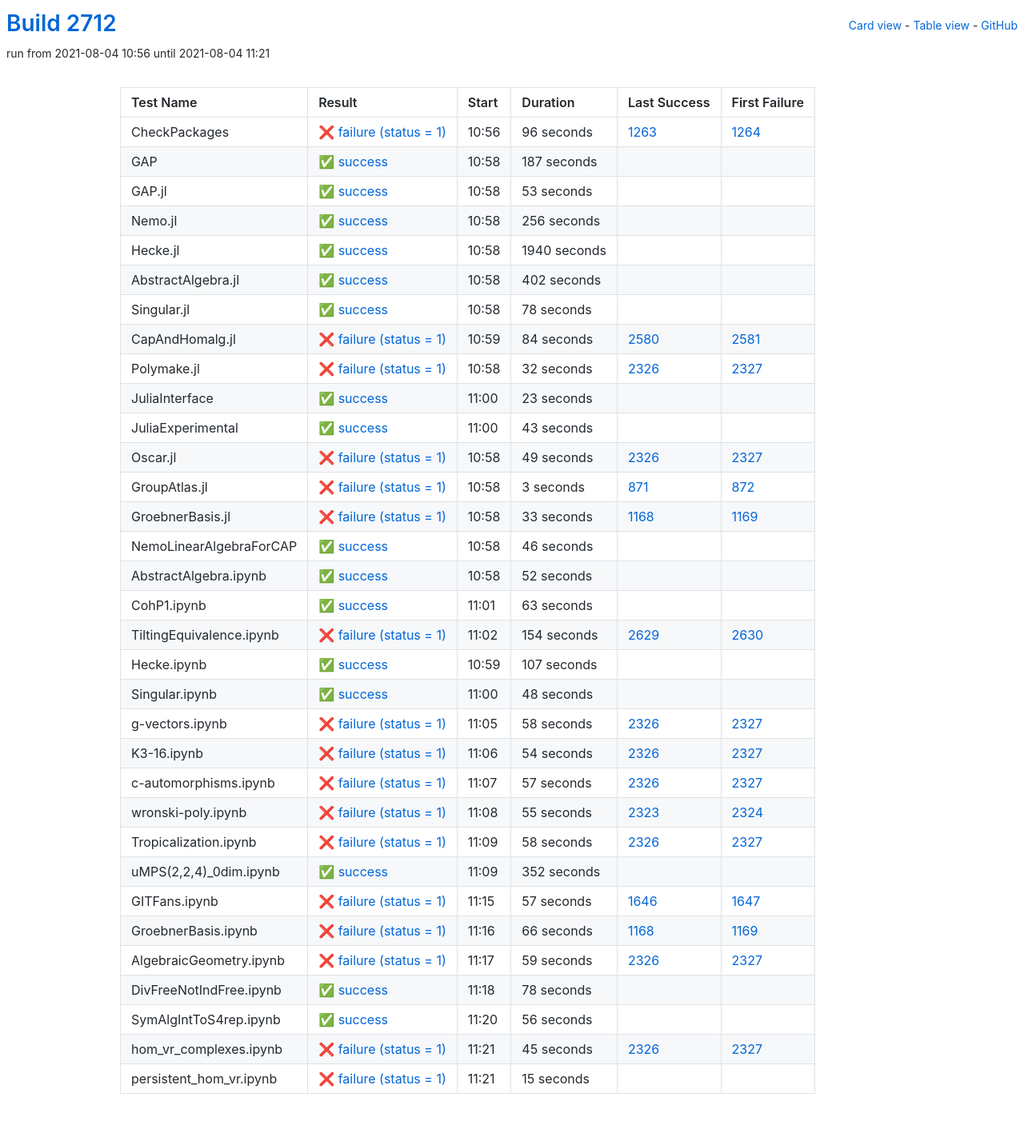
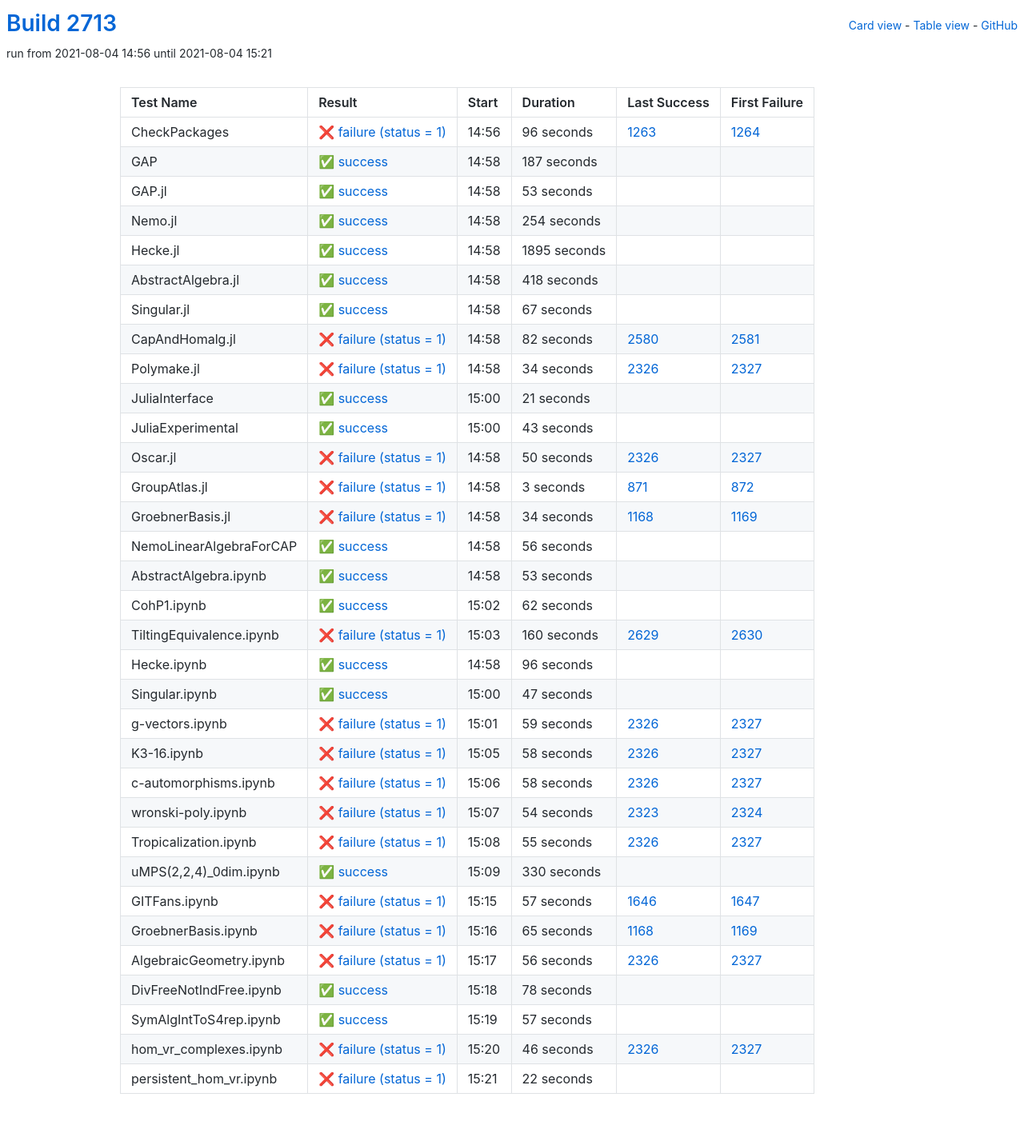
Before and after one commit to oscar-system/oscar-ci-status-stable, a Jekyll site: the page built from table.html, in a window 1280 px wide. Shown: the whole page at 80% size. Built offline with Jekyll 4.4.1, drawn with Linux system fonts in a browser that asks for light colours.

Commit message:
Build #2713

```diff
--- a/_data/ci.yml
+++ b/_data/ci.yml
@@ -1,6 +1,6 @@
 ---
-build: 2712
-build_url: https://oscarci.mathematik.uni-kl.de/job/oscar-stable/2712/
+build: 2713
+build_url: https://oscarci.mathematik.uni-kl.de/job/oscar-stable/2713/
 job: oscar-stable
 organization: oscar-system
 repo: oscar-ci-status-stable
@@ -8,8 +8,8 @@ repourl: https://github.com/oscar-system/oscar-ci-status-stable
 tests:
 - name: CheckPackages
   id: checkpackages
-  log: https://oscarci.mathematik.uni-kl.de/job/oscar-stable/2712/artifact/logs/build-2712/CheckPackages.log
-  start: 2021-08-04 10:56
+  log: https://oscarci.mathematik.uni-kl.de/job/oscar-stable/2713/artifact/logs/build-2713/CheckPackages.log
+  start: 2021-08-04 14:56
   success: false
   exitcode: 1
   status: failure
@@ -20,8 +20,8 @@ tests:
   first_failure_url: https://oscarci.mathematik.uni-kl.de/job/oscar-stable/1264/
 - name: GAP
   id: gap
-  log: https://oscarci.mathematik.uni-kl.de/job/oscar-stable/2712/artifact/logs/build-2712/GAP.log
-  start: 2021-08-04 10:58
+  log: https://oscarci.mathematik.uni-kl.de/job/oscar-stable/2713/artifact/logs/build-2713/GAP.log
+  start: 2021-08-04 14:58
   success: true
   exitcode: 0
   status: success
@@ -32,8 +32,8 @@ tests:
   first_failure_url:
 - name: GAP.jl
   id: gap-jl
-  log: https://oscarci.mathematik.uni-kl.de/job/oscar-stable/2712/artifact/logs/build-2712/GAP.jl.log
-  start: 2021-08-04 10:58
+  log: https://oscarci.mathematik.uni-kl.de/job/oscar-stable/2713/artifact/logs/build-2713/GAP.jl.log
+  start: 2021-08-04 14:58
   success: true
   exitcode: 0
   status: success
@@ -44,92 +44,92 @@ tests:
   first_failure_url:
 - name: Nemo.jl
   id: nemo-jl
-  log: https://oscarci.mathematik.uni-kl.de/job/oscar-stable/2712/artifact/logs/build-2712/Nemo.jl.log
-  start: 2021-08-04 10:58
+  log: https://oscarci.mathematik.uni-kl.de/job/oscar-stable/2713/artifact/logs/build-2713/Nemo.jl.log
+  start: 2021-08-04 14:58
   success: true
   exitcode: 0
   status: success
-  duration: 256
+  duration: 254
   last_success: false
   last_success_url:
   first_failure: false
   first_failure_url:
 - name: Hecke.jl
   id: hecke-jl
-  log: https://oscarci.mathematik.uni-kl.de/job/oscar-stable/2712/artifact/logs/build-2712/Hecke.jl.log
-  start: 2021-08-04 10:58
+  log: https://oscarci.mathematik.uni-kl.de/job/oscar-stable/2713/artifact/logs/build-2713/Hecke.jl.log
+  start: 2021-08-04 14:58
   success: true
   exitcode: 0
   status: success
-  duration: 1940
+  duration: 1895
   last_success: false
   last_success_url:
   first_failure: false
   first_failure_url:
 - name: AbstractAlgebra.jl
   id: abstractalgebra-jl
-  log: https://oscarci.mathematik.uni-kl.de/job/oscar-stable/2712/artifact/logs/build-2712/AbstractAlgebra.jl.log
-  start: 2021-08-04 10:58
+  log: https://oscarci.mathematik.uni-kl.de/job/oscar-stable/2713/artifact/logs/build-2713/AbstractAlgebra.jl.log
+  start: 2021-08-04 14:58
   success: true
   exitcode: 0
   status: success
-  duration: 402
+  duration: 418
   last_success: false
   last_success_url:
   first_failure: false
   first_failure_url:
 - name: Singular.jl
   id: singular-jl
-  log: https://oscarci.mathematik.uni-kl.de/job/oscar-stable/2712/artifact/logs/build-2712/Singular.jl.log
-  start: 2021-08-04 10:58
+  log: https://oscarci.mathematik.uni-kl.de/job/oscar-stable/2713/artifact/logs/build-2713/Singular.jl.log
+  start: 2021-08-04 14:58
   success: true
   exitcode: 0
   status: success
-  duration: 78
+  duration: 67
   last_success: false
   last_success_url:
   first_failure: false
   first_failure_url:
 - name: CapAndHomalg.jl
   id: capandhomalg-jl
-  log: https://oscarci.mathematik.uni-kl.de/job/oscar-stable/2712/artifact/logs/build-2712/CapAndHomalg.jl.log
-  start: 2021-08-04 10:59
+  log: https://oscarci.mathematik.uni-kl.de/job/oscar-stable/2713/artifact/logs/build-2713/CapAndHomalg.jl.log
+  start: 2021-08-04 14:58
   success: false
   exitcode: 1
   status: failure
-  duration: 84
+  duration: 82
   last_success: 2580
   last_success_url: https://oscarci.mathematik.uni-kl.de/job/oscar-stable/2580/
   first_failure: 2581
   first_failure_url: https://oscarci.mathematik.uni-kl.de/job/oscar-stable/2581/
 - name: Polymake.jl
   id: polymake-jl
-  log: https://oscarci.mathematik.uni-kl.de/job/oscar-stable/2712/artifact/logs/build-2712/Polymake.jl.log
-  start: 2021-08-04 10:58
+  log: https://oscarci.mathematik.uni-kl.de/job/oscar-stable/2713/artifact/logs/build-2713/Polymake.jl.log
+  start: 2021-08-04 14:58
   success: false
   exitcode: 1
   status: failure
-  duration: 32
+  duration: 34
   last_success: 2326
   last_success_url: https://oscarci.mathematik.uni-kl.de/job/oscar-stable/2326/
   first_failure: 2327
   first_failure_url: https://oscarci.mathematik.uni-kl.de/job/oscar-stable/2327/
 - name: JuliaInterface
   id: juliainterface
-  log: https://oscarci.mathematik.uni-kl.de/job/oscar-stable/2712/artifact/logs/build-2712/JuliaInterface.log
-  start: 2021-08-04 11:00
+  log: https://oscarci.mathematik.uni-kl.de/job/oscar-stable/2713/artifact/logs/build-2713/JuliaInterface.log
+  start: 2021-08-04 15:00
   success: true
   exitcode: 0
   status: success
-  duration: 23
+  duration: 21
   last_success: false
   last_success_url:
   first_failure: false
   first_failure_url:
 - name: JuliaExperimental
   id: juliaexperimental
-  log: https://oscarci.mathematik.uni-kl.de/job/oscar-stable/2712/artifact/logs/build-2712/JuliaExperimental.log
-  start: 2021-08-04 11:00
+  log: https://oscarci.mathematik.uni-kl.de/job/oscar-stable/2713/artifact/logs/build-2713/JuliaExperimental.log
+  start: 2021-08-04 15:00
   success: true
   exitcode: 0
   status: success
@@ -140,20 +140,20 @@ tests:
   first_failure_url:
 - name: Oscar.jl
   id: oscar-jl
-  log: https://oscarci.mathematik.uni-kl.de/job/oscar-stable/2712/artifact/logs/build-2712/Oscar.jl.log
-  start: 2021-08-04 10:58
+  log: https://oscarci.mathematik.uni-kl.de/job/oscar-stable/2713/artifact/logs/build-2713/Oscar.jl.log
+  start: 2021-08-04 14:58
   success: false
   exitcode: 1
   status: failure
-  duration: 49
+  duration: 50
   last_success: 2326
   last_success_url: https://oscarci.mathematik.uni-kl.de/job/oscar-stable/2326/
   first_failure: 2327
   first_failure_url: https://oscarci.mathematik.uni-kl.de/job/oscar-stable/2327/
 - name: GroupAtlas.jl
   id: groupatlas-jl
-  log: https://oscarci.mathematik.uni-kl.de/job/oscar-stable/2712/artifact/logs/build-2712/GroupAtlas.jl.log
-  start: 2021-08-04 10:58
+  log: https://oscarci.mathematik.uni-kl.de/job/oscar-stable/2713/artifact/logs/build-2713/GroupAtlas.jl.log
+  start: 2021-08-04 14:58
   success: false
   exitcode: 1
   status: failure
@@ -164,92 +164,104 @@ tests:
   first_failure_url: https://oscarci.mathematik.uni-kl.de/job/oscar-stable/872/
 - name: GroebnerBasis.jl
   id: groebnerbasis-jl
-  log: https://oscarci.mathematik.uni-kl.de/job/oscar-stable/2712/artifact/logs/build-2712/GroebnerBasis.jl.log
-  start: 2021-08-04 10:58
+  log: https://oscarci.mathematik.uni-kl.de/job/oscar-stable/2713/artifact/logs/build-2713/GroebnerBasis.jl.log
+  start: 2021-08-04 14:58
   success: false
   exitcode: 1
   status: failure
-  duration: 33
+  duration: 34
   last_success: 1168
   last_success_url: https://oscarci.mathematik.uni-kl.de/job/oscar-stable/1168/
   first_failure: 1169
   first_failure_url: https://oscarci.mathematik.uni-kl.de/job/oscar-stable/1169/
 - name: NemoLinearAlgebraForCAP
   id: nemolinearalgebraforcap
-  log: https://oscarci.mathematik.uni-kl.de/job/oscar-stable/2712/artifact/logs/build-2712/NemoLinearAlgebraForCAP.log
-  start: 2021-08-04 10:58
+  log: https://oscarci.mathematik.uni-kl.de/job/oscar-stable/2713/artifact/logs/build-2713/NemoLinearAlgebraForCAP.log
+  start: 2021-08-04 14:58
   success: true
   exitcode: 0
   status: success
-  duration: 46
+  duration: 56
   last_success: false
   last_success_url:
   first_failure: false
   first_failure_url:
 - name: AbstractAlgebra.ipynb
   id: abstractalgebra-ipynb
-  log: https://oscarci.mathematik.uni-kl.de/job/oscar-stable/2712/artifact/logs/build-2712/AbstractAlgebra.ipynb.log
-  start: 2021-08-04 10:58
+  log: https://oscarci.mathematik.uni-kl.de/job/oscar-stable/2713/artifact/logs/build-2713/AbstractAlgebra.ipynb.log
+  start: 2021-08-04 14:58
   success: true
   exitcode: 0
   status: success
-  duration: 52
+  duration: 53
   last_success: false
   last_success_url:
   first_failure: false
   first_failure_url:
 - name: CohP1.ipynb
   id: cohp1-ipynb
-  log: https://oscarci.mathematik.uni-kl.de/job/oscar-stable/2712/artifact/logs/build-2712/CohP1.ipynb.log
-  start: 2021-08-04 11:01
+  log: https://oscarci.mathematik.uni-kl.de/job/oscar-stable/2713/artifact/logs/build-2713/CohP1.ipynb.log
+  start: 2021-08-04 15:02
   success: true
   exitcode: 0
   status: success
-  duration: 63
+  duration: 62
   last_success: false
   last_success_url:
   first_failure: false
   first_failure_url:
 - name: TiltingEquivalence.ipynb
   id: tiltingequivalence-ipynb
-  log: https://oscarci.mathematik.uni-kl.de/job/oscar-stable/2712/artifact/logs/build-2712/TiltingEquivalence.ipynb.log
-  start: 2021-08-04 11:02
+  log: https://oscarci.mathematik.uni-kl.de/job/oscar-stable/2713/artifact/logs/build-2713/TiltingEquivalence.ipynb.log
+  start: 2021-08-04 15:03
   success: false
   exitcode: 1
   status: failure
-  duration: 154
+  duration: 160
   last_success: 2629
   last_success_url: https://oscarci.mathematik.uni-kl.de/job/oscar-stable/2629/
   first_failure: 2630
   first_failure_url: https://oscarci.mathematik.uni-kl.de/job/oscar-stable/2630/
 - name: Hecke.ipynb
   id: hecke-ipynb
-  log: https://oscarci.mathematik.uni-kl.de/job/oscar-stable/2712/artifact/logs/build-2712/Hecke.ipynb.log
-  start: 2021-08-04 10:59
+  log: https://oscarci.mathematik.uni-kl.de/job/oscar-stable/2713/artifact/logs/build-2713/Hecke.ipynb.log
+  start: 2021-08-04 14:58
   success: true
   exitcode: 0
   status: success
-  duration: 107
+  duration: 96
   last_success: false
   last_success_url:
   first_failure: false
   first_failure_url:
 - name: Singular.ipynb
   id: singular-ipynb
-  log: https://oscarci.mathematik.uni-kl.de/job/oscar-stable/2712/artifact/logs/build-2712/Singular.ipynb.log
-  start: 2021-08-04 11:00
+  log: https://oscarci.mathematik.uni-kl.de/job/oscar-stable/2713/artifact/logs/build-2713/Singular.ipynb.log
+  start: 2021-08-04 15:00
   success: true
   exitcode: 0
   status: success
-  duration: 48
+  duration: 47
   last_success: false
   last_success_url:
   first_failure: false
   first_failure_url:
 - name: g-vectors.ipynb
   id: g-vectors-ipynb
-  log: https://oscarci.mathematik.uni-kl.de/job/oscar-stable/2712/artifact/logs/build-2712/g-vectors.ipynb.log
-  start: 2021-08-04 11:05
+  log: https://oscarci.mathematik.uni-kl.de/job/oscar-stable/2713/artifact/logs/build-2713/g-vectors.ipynb.log
+  start: 2021-08-04 15:01
+  success: false
+  exitcode: 1
+  status: failure
+  duration: 59
+  last_success: 2326
+  last_success_url: https://oscarci.mathematik.uni-kl.de/job/oscar-stable/2326/
+  first_failure: 2327
+  first_failure_url: https://oscarci.mathematik.uni-kl.de/job/oscar-stable/2327/
+- name: K3-16.ipynb
+  id: k3-16-ipynb
+  log: https://oscarci.mathematik.uni-kl.de/job/oscar-stable/2713/artifact/logs/build-2713/K3-16.ipynb.log
+  start: 2021-08-04 15:05
   success: false
   exitcode: 1
   status: failure
@@ -258,46 +270,10 @@ tests:
   last_success_url: https://oscarci.mathematik.uni-kl.de/job/oscar-stable/2326/
   first_failure: 2327
   first_failure_url: https://oscarci.mathematik.uni-kl.de/job/oscar-stable/2327/
-- name: K3-16.ipynb
-  id: k3-16-ipynb
-  log: https://oscarci.mathematik.uni-kl.de/job/oscar-stable/2712/artifact/logs/build-2712/K3-16.ipynb.log
-  start: 2021-08-04 11:06
-  success: false
-  exitcode: 1
-  status: failure
-  duration: 54
-  last_success: 2326
-  last_success_url: https://oscarci.mathematik.uni-kl.de/job/oscar-stable/2326/
-  first_failure: 2327
-  first_failure_url: https://oscarci.mathematik.uni-kl.de/job/oscar-stable/2327/
 - name: c-automorphisms.ipynb
   id: c-automorphisms-ipynb
-  log: https://oscarci.mathematik.uni-kl.de/job/oscar-stable/2712/artifact/logs/build-2712/c-automorphisms.ipynb.log
-  start: 2021-08-04 11:07
-  success: false
-  exitcode: 1
-  status: failure
-  duration: 57
-  last_success: 2326
-  last_success_url: https://oscarci.mathematik.uni-kl.de/job/oscar-stable/2326/
-  first_failure: 2327
-  first_failure_url: https://oscarci.mathematik.uni-kl.de/job/oscar-stable/2327/
-- name: wronski-poly.ipynb
-  id: wronski-poly-ipynb
-  log: https://oscarci.mathematik.uni-kl.de/job/oscar-stable/2712/artifact/logs/build-2712/wronski-poly.ipynb.log
-  start: 2021-08-04 11:08
-  success: false
-  exitcode: 1
-  status: failure
-  duration: 55
-  last_success: 2323
-  last_success_url: https://oscarci.mathematik.uni-kl.de/job/oscar-stable/2323/
-  first_failure: 2324
-  first_failure_url: https://oscarci.mathematik.uni-kl.de/job/oscar-stable/2324/
-- name: Tropicalization.ipynb
-  id: tropicalization-ipynb
-  log: https://oscarci.mathematik.uni-kl.de/job/oscar-stable/2712/artifact/logs/build-2712/Tropicalization.ipynb.log
-  start: 2021-08-04 11:09
+  log: https://oscarci.mathematik.uni-kl.de/job/oscar-stable/2713/artifact/logs/build-2713/c-automorphisms.ipynb.log
+  start: 2021-08-04 15:06
   success: false
   exitcode: 1
   status: failure
@@ -306,22 +282,46 @@ tests:
   last_success_url: https://oscarci.mathematik.uni-kl.de/job/oscar-stable/2326/
   first_failure: 2327
   first_failure_url: https://oscarci.mathematik.uni-kl.de/job/oscar-stable/2327/
+- name: wronski-poly.ipynb
+  id: wronski-poly-ipynb
+  log: https://oscarci.mathematik.uni-kl.de/job/oscar-stable/2713/artifact/logs/build-2713/wronski-poly.ipynb.log
+  start: 2021-08-04 15:07
+  success: false
+  exitcode: 1
+  status: failure
+  duration: 54
+  last_success: 2323
+  last_success_url: https://oscarci.mathematik.uni-kl.de/job/oscar-stable/2323/
+  first_failure: 2324
+  first_failure_url: https://oscarci.mathematik.uni-kl.de/job/oscar-stable/2324/
+- name: Tropicalization.ipynb
+  id: tropicalization-ipynb
+  log: https://oscarci.mathematik.uni-kl.de/job/oscar-stable/2713/artifact/logs/build-2713/Tropicalization.ipynb.log
+  start: 2021-08-04 15:08
+  success: false
+  exitcode: 1
+  status: failure
+  duration: 55
+  last_success: 2326
+  last_success_url: https://oscarci.mathematik.uni-kl.de/job/oscar-stable/2326/
+  first_failure: 2327
+  first_failure_url: https://oscarci.mathematik.uni-kl.de/job/oscar-stable/2327/
 - name: uMPS(2,2,4)_0dim.ipynb
   id: umps-2-2-4-0dim-ipynb
-  log: https://oscarci.mathematik.uni-kl.de/job/oscar-stable/2712/artifact/logs/build-2712/uMPS-2-2-4-_0dim.ipynb.log
-  start: 2021-08-04 11:09
+  log: https://oscarci.mathematik.uni-kl.de/job/oscar-stable/2713/artifact/logs/build-2713/uMPS-2-2-4-_0dim.ipynb.log
+  start: 2021-08-04 15:09
   success: true
   exitcode: 0
   status: success
-  duration: 352
+  duration: 330
   last_success: false
   last_success_url:
   first_failure: false
   first_failure_url:
 - name: GITFans.ipynb
   id: gitfans-ipynb
-  log: https://oscarci.mathematik.uni-kl.de/job/oscar-stable/2712/artifact/logs/build-2712/GITFans.ipynb.log
-  start: 2021-08-04 11:15
+  log: https://oscarci.mathematik.uni-kl.de/job/oscar-stable/2713/artifact/logs/build-2713/GITFans.ipynb.log
+  start: 2021-08-04 15:15
   success: false
   exitcode: 1
   status: failure
@@ -332,32 +332,32 @@ tests:
   first_failure_url: https://oscarci.mathematik.uni-kl.de/job/oscar-stable/1647/
 - name: GroebnerBasis.ipynb
   id: groebnerbasis-ipynb
-  log: https://oscarci.mathematik.uni-kl.de/job/oscar-stable/2712/artifact/logs/build-2712/GroebnerBasis.ipynb.log
-  start: 2021-08-04 11:16
+  log: https://oscarci.mathematik.uni-kl.de/job/oscar-stable/2713/artifact/logs/build-2713/GroebnerBasis.ipynb.log
+  start: 2021-08-04 15:16
   success: false
   exitcode: 1
   status: failure
-  duration: 66
+  duration: 65
   last_success: 1168
   last_success_url: https://oscarci.mathematik.uni-kl.de/job/oscar-stable/1168/
   first_failure: 1169
   first_failure_url: https://oscarci.mathematik.uni-kl.de/job/oscar-stable/1169/
 - name: AlgebraicGeometry.ipynb
   id: algebraicgeometry-ipynb
-  log: https://oscarci.mathematik.uni-kl.de/job/oscar-stable/2712/artifact/logs/build-2712/AlgebraicGeometry.ipynb.log
-  start: 2021-08-04 11:17
+  log: https://oscarci.mathematik.uni-kl.de/job/oscar-stable/2713/artifact/logs/build-2713/AlgebraicGeometry.ipynb.log
+  start: 2021-08-04 15:17
   success: false
   exitcode: 1
   status: failure
-  duration: 59
+  duration: 56
   last_success: 2326
   last_success_url: https://oscarci.mathematik.uni-kl.de/job/oscar-stable/2326/
   first_failure: 2327
   first_failure_url: https://oscarci.mathematik.uni-kl.de/job/oscar-stable/2327/
 - name: DivFreeNotIndFree.ipynb
   id: divfreenotindfree-ipynb
-  log: https://oscarci.mathematik.uni-kl.de/job/oscar-stable/2712/artifact/logs/build-2712/DivFreeNotIndFree.ipynb.log
-  start: 2021-08-04 11:18
+  log: https://oscarci.mathematik.uni-kl.de/job/oscar-stable/2713/artifact/logs/build-2713/DivFreeNotIndFree.ipynb.log
+  start: 2021-08-04 15:18
   success: true
   exitcode: 0
   status: success
@@ -368,36 +368,36 @@ tests:
   first_failure_url:
 - name: SymAlgIntToS4rep.ipynb
   id: symalginttos4rep-ipynb
-  log: https://oscarci.mathematik.uni-kl.de/job/oscar-stable/2712/artifact/logs/build-2712/SymAlgIntToS4rep.ipynb.log
-  start: 2021-08-04 11:20
+  log: https://oscarci.mathematik.uni-kl.de/job/oscar-stable/2713/artifact/logs/build-2713/SymAlgIntToS4rep.ipynb.log
+  start: 2021-08-04 15:19
   success: true
   exitcode: 0
   status: success
-  duration: 56
+  duration: 57
   last_success: false
   last_success_url:
   first_failure: false
   first_failure_url:
 - name: hom_vr_complexes.ipynb
   id: hom-vr-complexes-ipynb
-  log: https://oscarci.mathematik.uni-kl.de/job/oscar-stable/2712/artifact/logs/build-2712/hom_vr_complexes.ipynb.log
-  start: 2021-08-04 11:21
+  log: https://oscarci.mathematik.uni-kl.de/job/oscar-stable/2713/artifact/logs/build-2713/hom_vr_complexes.ipynb.log
+  start: 2021-08-04 15:20
   success: false
   exitcode: 1
   status: failure
-  duration: 45
+  duration: 46
   last_success: 2326
   last_success_url: https://oscarci.mathematik.uni-kl.de/job/oscar-stable/2326/
   first_failure: 2327
   first_failure_url: https://oscarci.mathematik.uni-kl.de/job/oscar-stable/2327/
 - name: persistent_hom_vr.ipynb
   id: persistent-hom-vr-ipynb
-  log: https://oscarci.mathematik.uni-kl.de/job/oscar-stable/2712/artifact/logs/build-2712/persistent_hom_vr.ipynb.log
-  start: 2021-08-04 11:21
+  log: https://oscarci.mathematik.uni-kl.de/job/oscar-stable/2713/artifact/logs/build-2713/persistent_hom_vr.ipynb.log
+  start: 2021-08-04 15:21
   success: false
   exitcode: 1
   status: failure
-  duration: 15
+  duration: 22
   last_success: false
   last_success_url:
   first_failure: false
```
Also changed, not shown: README.md.
